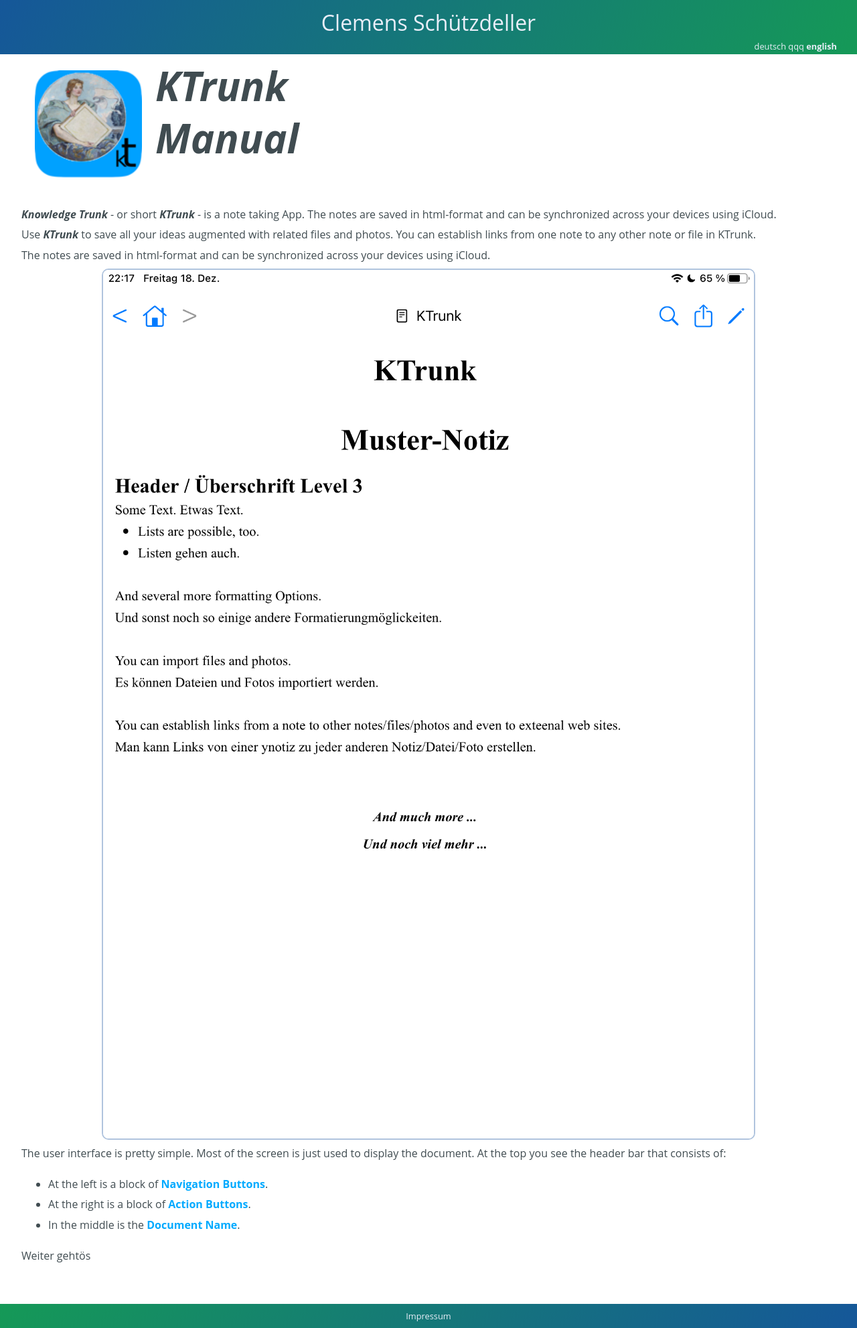
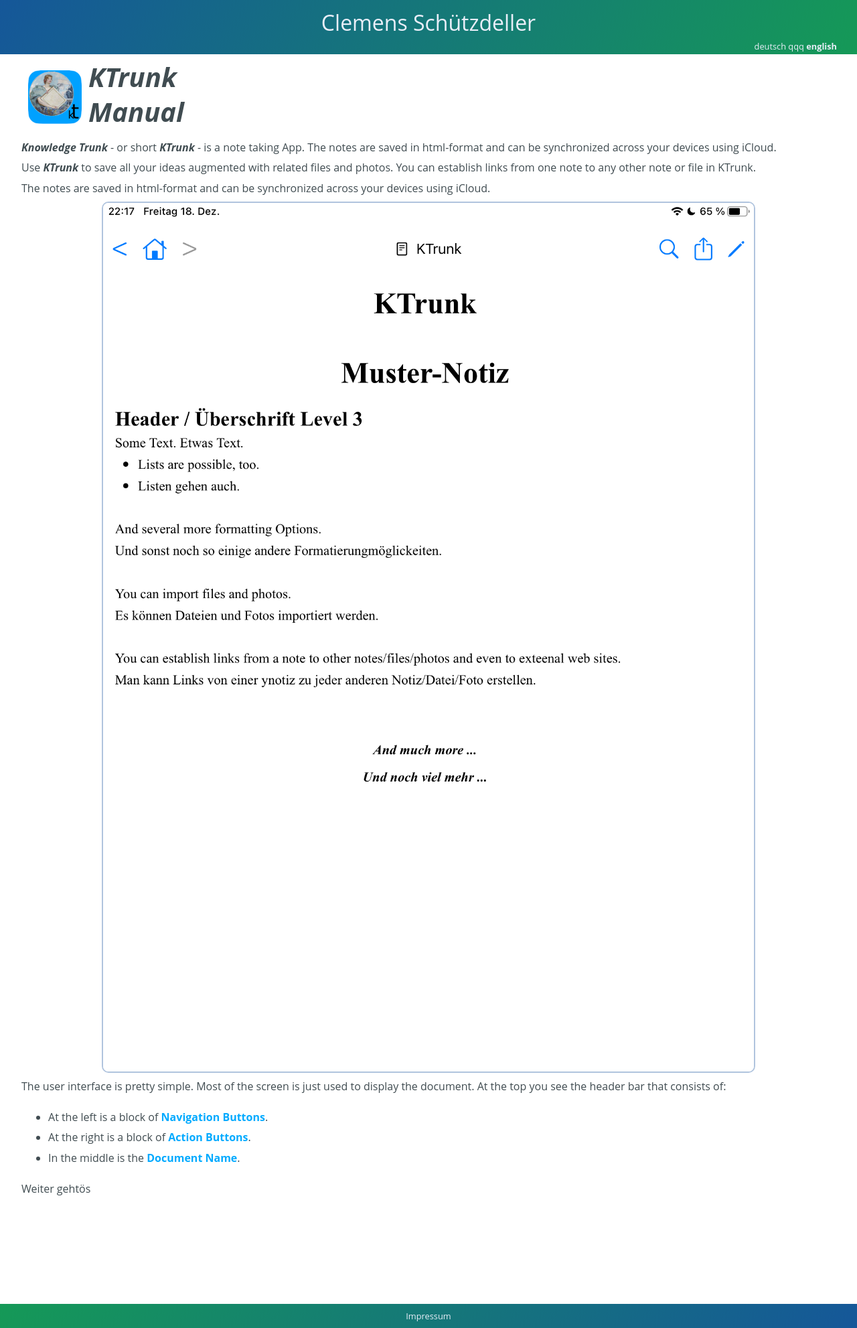
Before and after one commit to cs-LA/home, a Jekyll site: the page built from KTrunk/Manual.md, in a window 1280 px wide. Shown: the whole page at 67% size. Built offline with Jekyll 4.4.1, drawn with Linux system fonts in a browser that asks for light colours; our own code applies the rules of GitHub Pages for plain Markdown files.

Commit message:
Update default.html

```diff
--- a/_layouts/default.html
+++ b/_layouts/default.html
@@ -117,15 +117,16 @@
       .logoColumn {
         float: left;
         padding-top: 1em;
-        height: 200px;
+        height: 100px;
       }
 
       .logoColumnLeft {
-        width: 200px;
+        width: 100px;
       }
       .logoColumnRight {
         padding-top: 0;
-        font-size: 60px;
+        vertical-align: middle;
+        font-size: 40px;
         width: 0px;
         overflow: visible;
       }
```
